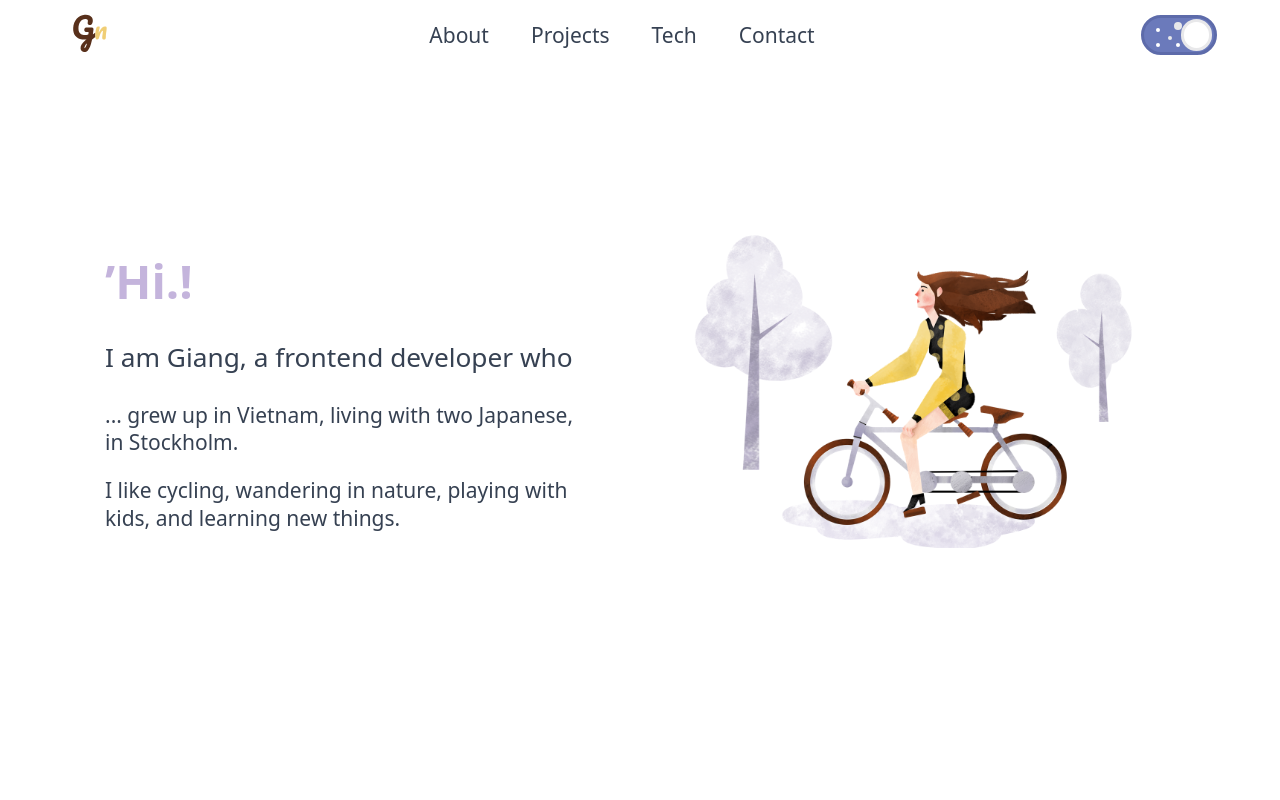
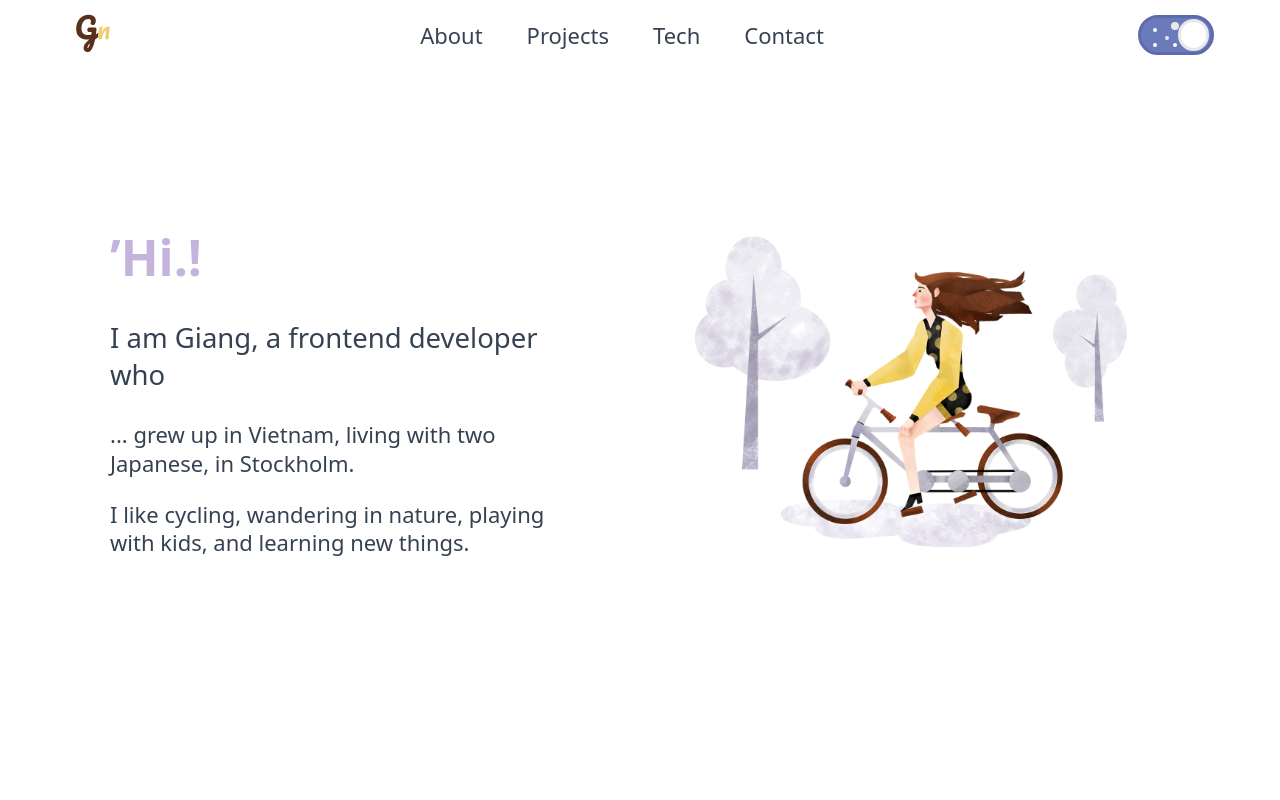
Before and after one commit to nh-g/portfolio-in-react, a React (Create React App) app: page / in a window 1280 px wide. Shown: the top 800 px of the page. Built offline with nearby package versions, Linux system fonts and the light colour scheme.

Commit message:
scaling texts

```diff
--- a/src/styles/base/_typography.scss
+++ b/src/styles/base/_typography.scss
@@ -36,12 +36,13 @@ h4 {
     font-size: var(--font-text-desktop);
   }
 }
-// @media screen and (min-width: 1200px) {
-//   .App, html, body {
-//     font-size: var(--font-text-big-desktop);
-//   }
-// }
-@media screen and (min-width: 1800px) {
+@media screen and (min-width: 1200px) {
+  .App, html, body {
+    font-size: var(--font-text-medium-desktop);
+  }
+}
+
+@media screen and (min-width: 1700px) {
   .App, html, body {
     font-size: var(--font-text-big-desktop);
   }
@@ -52,3 +53,8 @@ h4 {
     font-size: var(--font-text-ultra-desktop);
   }
 }
+@media screen and (min-width: 3000px) {
+  .App, html, body {
+    font-size: var(--font-text-xxultra-desktop);
+  }
+}
--- a/src/styles/base/_variables.scss
+++ b/src/styles/base/_variables.scss
@@ -33,10 +33,12 @@ $bar-height: 44px;
 
 /* Font Size */
   --font-text-small-mobile: 13px;
-  --font-text-mobile: 13px;
+  --font-text-mobile: 15px;
   --font-text-tablet: 17px;
-  --font-text-desktop: 21px;
+  --font-text-desktop: 19px;
+  --font-text-medium-desktop: 22px;
   --font-text-big-desktop: 24px;
   --font-text-ultra-desktop: 27px;
+  --font-text-xxultra-desktop: 31px;
 
 }
--- a/src/styles/base/layout.scss
+++ b/src/styles/base/layout.scss
@@ -61,8 +61,8 @@ section:nth-child(even) {
 
 @media screen and (min-width: 2000px) {
   section {
-    padding-left: 9rem;
-    padding-right: 9rem;
+    padding-left: 11rem;
+    padding-right: 11rem;
   }
 }
 
```
